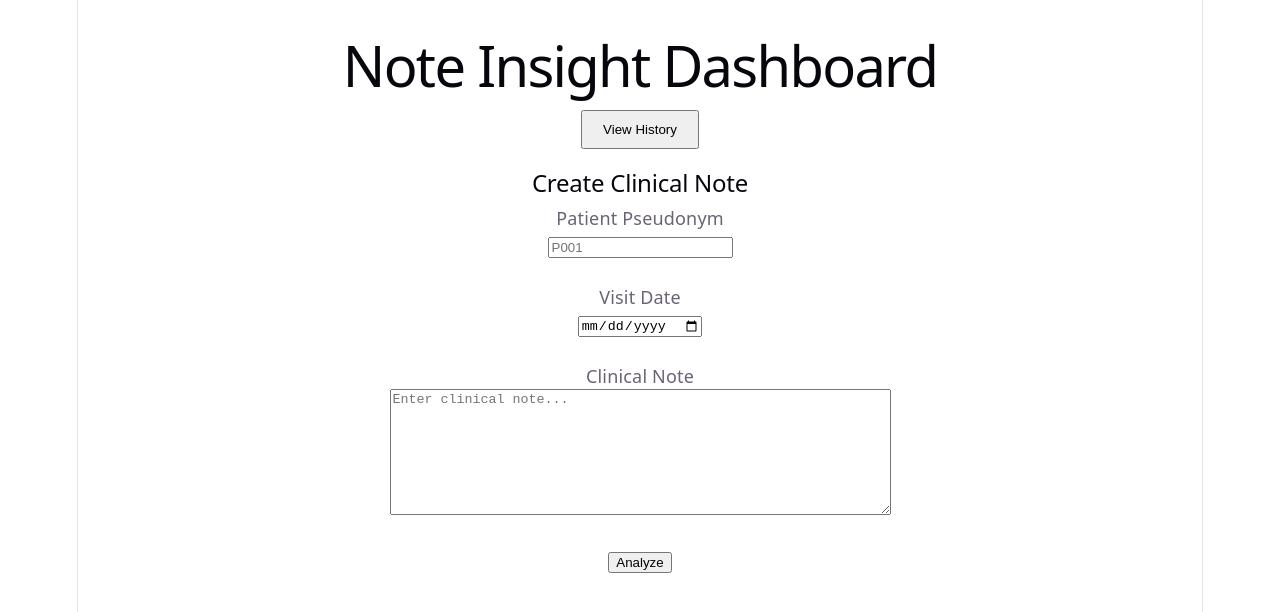
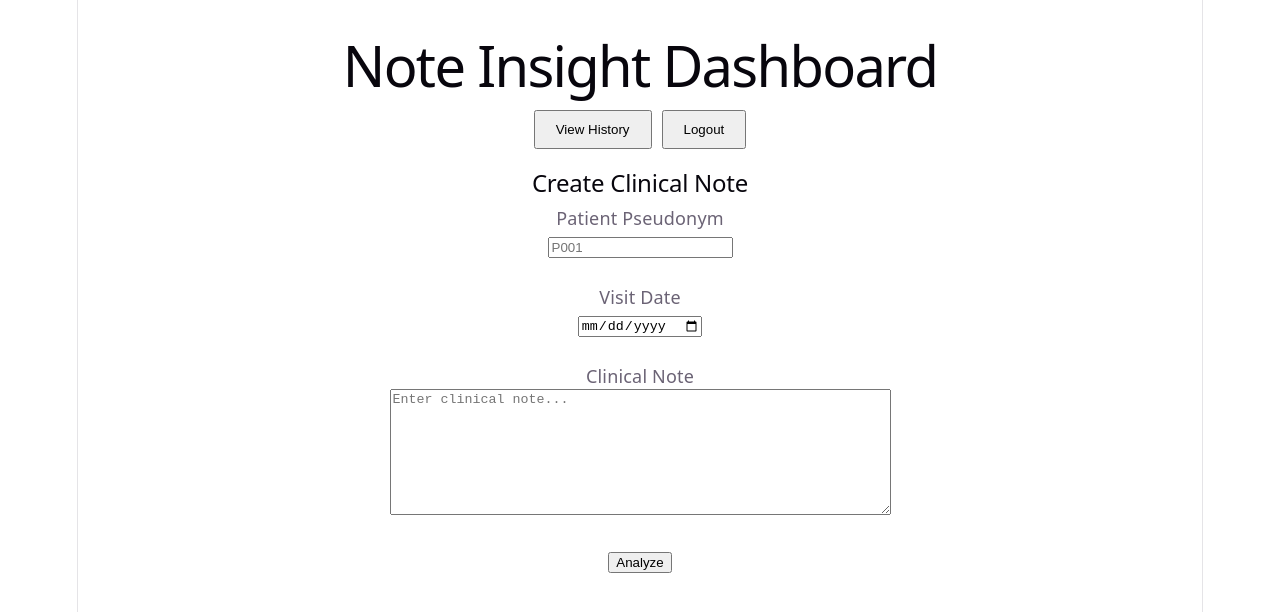
Before and after one commit to deep-gotecha/note-insight, a React (Vite) app in the folder frontend/: page /dashboard in a window 1280 px wide. Shown: the top 612 px of the page. Built offline with nearby package versions, Linux system fonts and the light colour scheme; no server answers; sample sign-in values are in the browser's storage.

Commit message:
Logout Button.

```diff
--- a/frontend/src/pages/Dashboard.tsx
+++ b/frontend/src/pages/Dashboard.tsx
@@ -1,8 +1,20 @@
-import { Link } from "react-router-dom";
+import { Link, useNavigate } from "react-router-dom";
+import { signOut } from "firebase/auth";
+
+import { auth } from "../firebase";
 import NoteForm from "../components/NoteForm";
 
+const Dashboard = () => {
+  const navigate = useNavigate();
 
-const Dashboard = () => {
+  const handleLogout = async () => {
+    try {
+      await signOut(auth);
+      navigate("/login");
+    } catch (error) {
+      console.error("Logout Error:", error);
+    }
+  };
 
   return (
     <div style={{ padding: "20px" }}>
@@ -10,6 +22,9 @@ const Dashboard = () => {
 
       <div
         style={{
+          display: "flex",
+          justifyContent: "center",
+          gap: "10px",
           marginBottom: "20px",
         }}
       >
@@ -23,12 +38,19 @@ const Dashboard = () => {
             View History
           </button>
         </Link>
+
+        <button
+          onClick={handleLogout}
+          style={{
+            padding: "10px 20px",
+            cursor: "pointer",
+          }}
+        >
+          Logout
+        </button>
       </div>
 
-      <NoteForm
-        onNoteCreated={() => {}}
-      />
-
+      <NoteForm onNoteCreated={() => {}} />
     </div>
   );
 };
```
